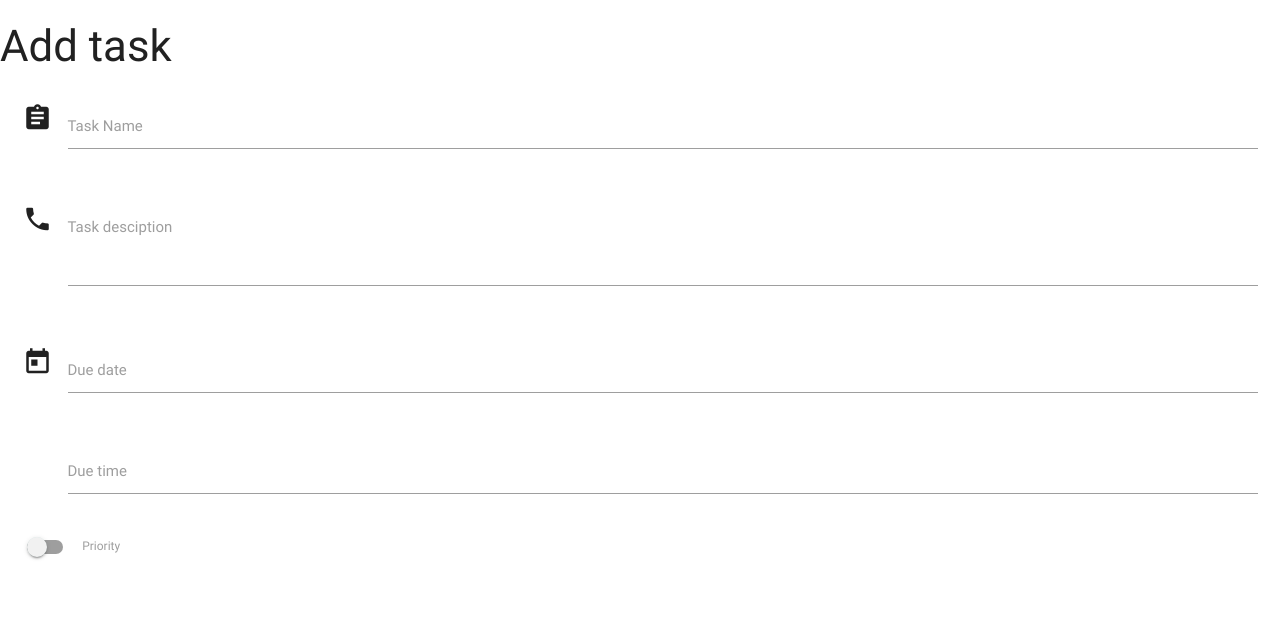
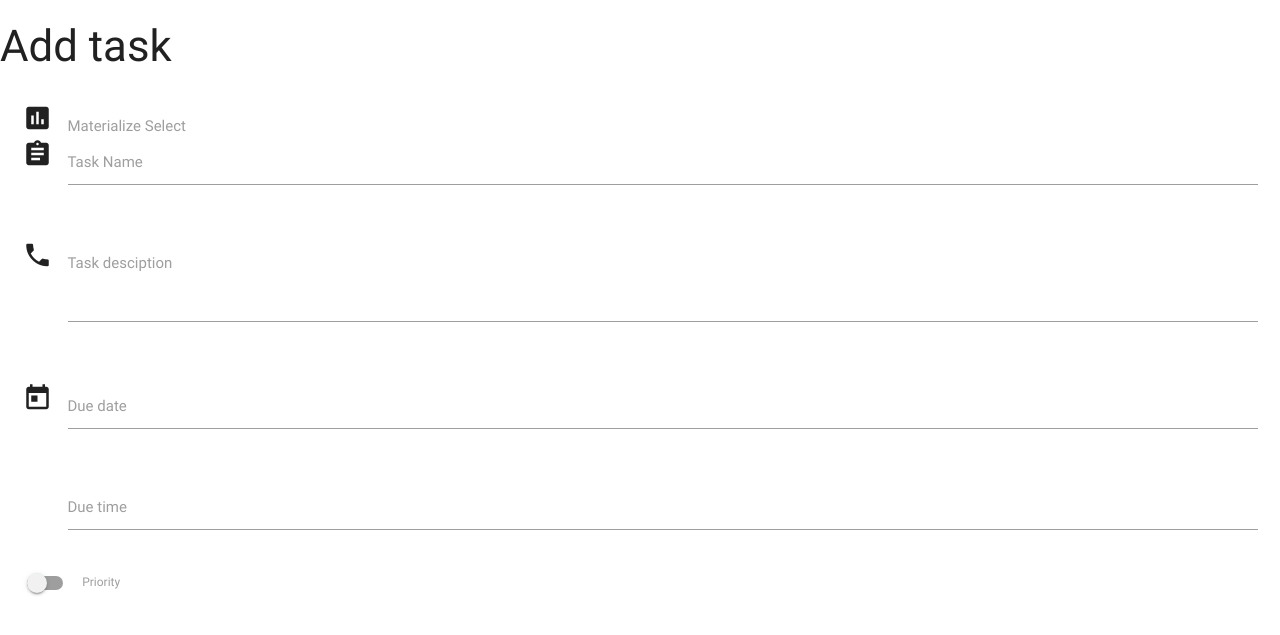
Before and after one commit to Code-Institute-Submissions/taskmanager, a Flask app: page /add_task in a window 1280 px wide. Shown: the top 635 px of the page. Run offline with Flask 2, Linux system fonts and the light colour scheme; some libraries are stand-ins or nearby versions.

Commit message:
Added dropdown to select task categories

```diff
--- a/templates/addtask.html
+++ b/templates/addtask.html
@@ -4,6 +4,19 @@
 
 <div class="row">
   <form action="" method="POST" class="col s12">
+    <div class="row">
+      <div class="input-field col s12">
+      <i class="material-icons prefix">poll</i>
+        <select>
+          <option value="" disabled selected>Choose your option</option>
+          <option value="1">Option 1</option>
+          <option value="2">Option 2</option>
+          <option value="3">Option 3</option>
+        </select>
+        <label>Materialize Select</label>
+      </div>
+    </div>
+
     <div class="row">
       <div class="input-field col s12">
         <i class="material-icons prefix">assignment</i>
@@ -29,7 +42,7 @@
         <label for="icon_prefix">Due date</label>
       </div>
     </div>
-        <div class="row">
+    <div class="row">
       <div class="input-field col s12">
         <i class="material-icons prefix">time</i>
         <input id="due_time" name="due_time" type="text" class="timepicker" />
--- a/templates/base.html
+++ b/templates/base.html
@@ -34,6 +34,10 @@
           $(".timepicker").timepicker();
         });
 
+        $(document).ready(function () {
+          $("select").formSelect();
+        });
+
         document
           .getElementById("matfix")
           .addEventListener("click", function (e) {
```
